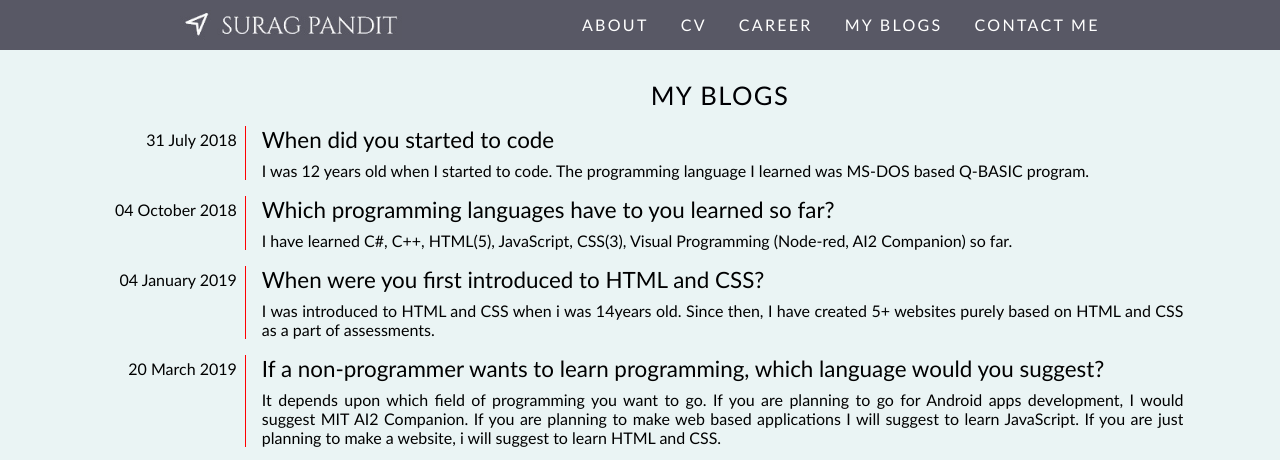
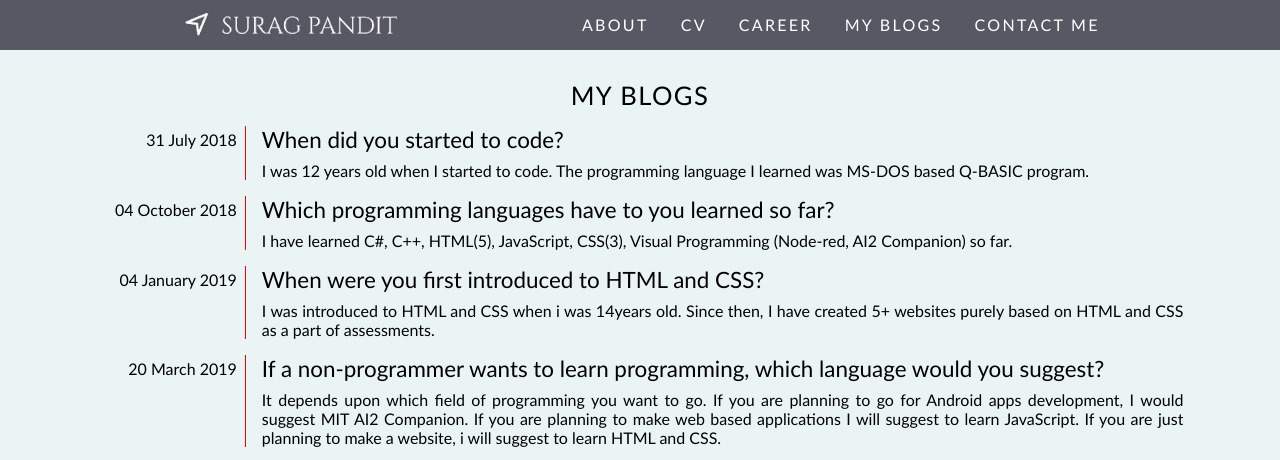
Before and after one commit to surag4/s, a plain HTML site: page blog.html in a window 1280 px wide. Shown: the top 460 px of the page. Drawn offline with Linux system fonts and the light colour scheme.

Commit message:
Update blog.html

```diff
--- a/blog.html
+++ b/blog.html
@@ -38,8 +38,9 @@
 				</ul>
 		</nav>
 
+        <header class="head-pages"> my blogs </header>
+
 		<section class="blog">
-            <div class="blog-h3"> <header class="head-pages"> my blogs </header> </div>
             <div class="q1">
                 <div class="blog-date">
                     <time> 31 July 2018 </time>
@@ -47,7 +48,7 @@
 
                 <div class="blog-qa">
                     <div class="blog-question">
-                        <p> When did you started to code </p>
+                        <p> When did you started to code? </p>
                     </div>
                     <div class="blog-answer">
                         <p> I was 12 years old when I started to code. The programming language I learned was MS-DOS based Q-BASIC program. </p>
@@ -122,7 +123,7 @@
                 <img src="images/giphy-blog.gif" alt="Any Questions?"/>
             </div>
             <p> If you have any questions feel free to ask me via
-            <a href="contact.html" class="call"> Contact page.</a>
+            <a href="contact.html" class="call"> Contact page</a>.
             </p>
         </aside>
 
```
